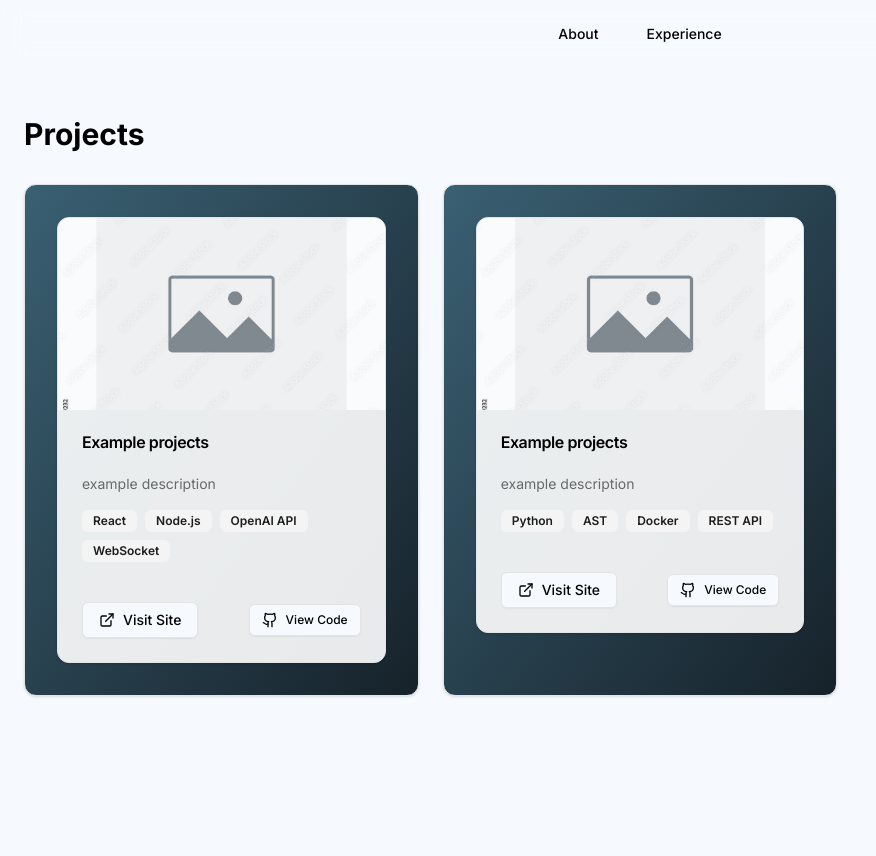
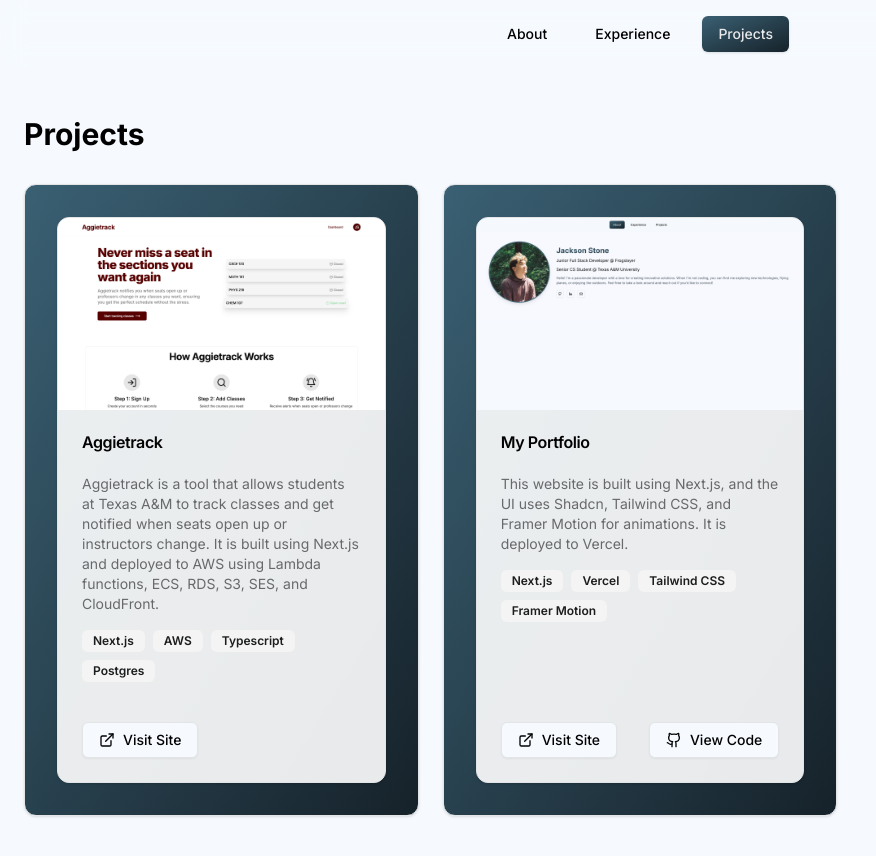
Before and after one commit to jacksors/portfolio, a Next.js app: page /projects in a window 1280 px wide. Shown: the top 856 px of the page, without its empty margins (0-876 px from the left). Before the commit the page ends 800 px from the top, so only its background shows below. Built offline with nearby package versions, Linux system fonts and the light colour scheme.

Commit message:
Projects

```diff
--- a/app/about/page.tsx
+++ b/app/about/page.tsx
@@ -2,12 +2,13 @@ import Image from "next/image";
 import { buttonVariants } from "@/components/ui/button";
 import { Github, Linkedin, Mail } from "lucide-react";
 import Link from "next/link";
+import headshotImage from "@/public/nature-me.png";
 
 const Page = () => {
   return (
     <div className="flex flex-col md:flex-row items-center gap-8">
       <Image
-        src="/nature-me.png"
+        src={headshotImage}
         alt="Developer's portrait"
         width={300}
         height={300}
--- a/app/experience/page.tsx
+++ b/app/experience/page.tsx
@@ -5,14 +5,18 @@ import {
   CardHeader,
   CardTitle,
 } from "@/components/ui/card";
-import Image from "next/image";
+import Image, { StaticImageData } from "next/image";
 import { Badge } from "@/components/ui/badge";
+import frogslayer from "@/public/frogslayer_logo.jpeg";
+import paycom from "@/public/paycom_logo.png";
+import casa from "@/public/casa_logo.jpeg";
+import ciso from "@/public/ciso_logo.jpeg";
 
 interface Experience {
   years: string[];
   title: string;
   company: string;
-  logo: string;
+  logo: StaticImageData;
   description?: string;
   achievements: string[];
   skills: string[];
@@ -23,7 +27,7 @@ const experiences: Experience[] = [
     years: ["November 2023 - May 2024", "September 2024 - Present"],
     title: "Junior Developer",
     company: "Frogslayer",
-    logo: "/frogslayer_logo.jpeg",
+    logo: frogslayer,
     description:
       "We partner with select clients to rapidly build, launch, and scale software products that create new revenue streams and sources of competitive advantage. Many of our clients are service-based, mid-market companies in compliance-heavy industries like legal, financial services, and healthcare. We help them fundamentally change their operating model to become a software-driven business, regularly creating new value for their customers and staying ahead of changing markets.",
     achievements: [
@@ -37,7 +41,7 @@ const experiences: Experience[] = [
     years: ["May 2024 - August 2024"],
     title: "Software Development Intern",
     company: "Paycom Payroll",
-    logo: "/paycom_logo.png",
+    logo: paycom,
     achievements: [
       "Developed a unified design portal using Next.js and PHP in collaboration with 7 other interns and a UI Design team, significantly enhancing cross-technology development across legacy PHP/jQuery and newer React systems.",
       "Leveraged personal expertise in Next.js to mentor team members, significantly boosting overall productivity and knowledge sharing.",
@@ -49,7 +53,7 @@ const experiences: Experience[] = [
     years: ["May 2023 - August 2023"],
     title: "Automation Developer",
     company: "CASA",
-    logo: "/casa_logo.jpeg",
+    logo: casa,
     achievements: [
       "Researched and developed a platform written in Go using the OpenAI API to enhance advanced search capabilities in internal documents, streamlining corporate training and customer service.",
       "Implemented embedding-based search functionality for efficient querying of internal documents, storing the embeddings in a PostgreSQL database.",
@@ -61,7 +65,7 @@ const experiences: Experience[] = [
     years: ["June 2022 - August 2022"],
     title: "Student Intern",
     company: "CISO Global",
-    logo: "/ciso_logo.jpeg",
+    logo: ciso,
     achievements: [
       "Collaborated with a Web 3.0 startup to integrate their API into a custom toolkit that can be utilized to help develop future applications requiring cryptographic timestamping of sensitive information on a blockchain.",
     ],
--- a/app/projects/page.tsx
+++ b/app/projects/page.tsx
@@ -8,20 +8,22 @@ import {
   CardHeader,
   CardTitle,
 } from "@/components/ui/card";
-import Image from "next/image";
+import Image, { StaticImageData } from "next/image";
 import { Badge } from "@/components/ui/badge";
 import { Button, buttonVariants } from "@/components/ui/button";
 import { ExternalLink, Github } from "lucide-react";
 import { FC, ReactNode, useMemo } from "react";
 import Link from "next/link";
 import { useToast } from "@/hooks/use-toast";
+import aggietrackImage from "@/public/aggietrack.png";
+import portfolioImage from "@/public/portfolio.png";
 
 interface Project {
   title: string;
   description: string;
-  image: string;
+  image: StaticImageData;
   website: FC<{ children: ReactNode }>;
-  github: string;
+  github?: string;
   technologies: string[];
 }
 
@@ -31,9 +33,27 @@ const Page = () => {
   const projects = useMemo(
     (): Project[] => [
       {
-        title: "Example projects",
-        description: "example description",
-        image: "/placeholder.jpg",
+        title: "Aggietrack",
+        description:
+          "Aggietrack is a tool that allows students at Texas A&M to track classes and get notified when seats open up or instructors change. " +
+          "It is built using Next.js and deployed to AWS using Lambda functions, ECS, RDS, S3, SES, and CloudFront.",
+        image: aggietrackImage,
+        website: ({ children }) => (
+          <Link
+            className={buttonVariants({ variant: "outline" })}
+            href="https://aggietrack.app/"
+            target="_blank"
+          >
+            {children}
+          </Link>
+        ),
+        technologies: ["Next.js", "AWS", "Typescript", "Postgres"],
+      },
+      {
+        title: "My Portfolio",
+        description:
+          "This website is built using Next.js, and the UI uses Shadcn, Tailwind CSS, and Framer Motion for animations. It is deployed to Vercel.",
+        image: portfolioImage,
         website: ({ children }) => (
           <Button
             variant="outline"
@@ -51,25 +71,8 @@ const Page = () => {
             {children}
           </Button>
         ),
-        github: "https://github.com/",
-        technologies: ["React", "Node.js", "OpenAI API", "WebSocket"],
-      },
-      {
-        title: "Example projects",
-        description: "example description",
-        image: "/placeholder.jpg",
-        website: ({ children }) => (
-          <Link
-            className={buttonVariants({ variant: "outline" })}
-            href="https://example.com/"
-            target="_blank"
-            rel="noopener noreferrer"
-          >
-            {children}
-          </Link>
-        ),
-        github: "https://github.com",
-        technologies: ["Python", "AST", "Docker", "REST API"],
+        github: "https://github.com/jacksors/portfolio",
+        technologies: ["Next.js", "Vercel", "Tailwind CSS", "Framer Motion"],
       },
     ],
     [toast],
@@ -78,7 +81,7 @@ const Page = () => {
   return (
     <>
       <h2 className="text-3xl font-bold mb-8">Projects</h2>
-      <div className="grid grid-cols-1 md:grid-cols-2 lg:grid-cols-3 gap-6">
+      <div className="grid grid-cols-1 md:grid-cols-2 xl:grid-cols-3 gap-6">
         {projects.map((project, index) => (
           <ProjectCard project={project} key={`project-${index}`} />
         ))}
@@ -89,18 +92,19 @@ const Page = () => {
 
 const ProjectCard = ({ project }: { project: Project }) => {
   return (
-    <Card className="overflow-hidden">
+    <Card className="overflow-hidden flex flex-col h-full">
       <Image
         src={project.image}
         alt={project.title}
         width={300}
         height={200}
-        className="w-full h-48 object-cover"
+        className="w-full h-48 object-top object-cover"
       />
+      <div className="flex flex-col flex-grow">
         <CardHeader>
           <CardTitle>{project.title}</CardTitle>
         </CardHeader>
-      <CardContent>
+        <CardContent className="flex-grow">
           <CardDescription className="mb-4">
             {project.description}
           </CardDescription>
@@ -112,20 +116,26 @@ const ProjectCard = ({ project }: { project: Project }) => {
             ))}
           </div>
         </CardContent>
-      <CardFooter className="flex justify-between">
+        <CardFooter className="flex justify-between mt-auto">
           <project.website>
             <ExternalLink className="mr-2 h-4 w-4" />
             Visit Site
           </project.website>
-        <Button variant="outline" size="sm" asChild>
-          <a href={project.github} target="_blank" rel="noopener noreferrer">
+          {project.github && (
+            <Button variant="outline" asChild>
+              <a
+                href={project.github}
+                target="_blank"
+                rel="noopener noreferrer"
+              >
                 <Github className="mr-2 h-4 w-4" />
                 View Code
               </a>
             </Button>
+          )}
         </CardFooter>
+      </div>
     </Card>
   );
 };
-
 export default Page;
--- a/components/ui/card.tsx
+++ b/components/ui/card.tsx
@@ -8,14 +8,14 @@ const Card = React.forwardRef<
 >(({ className, ...props }, ref) => (
   <div
     ref={ref}
-    className="rounded-xl border text-card-foreground shadow"
+    className="rounded-xl border text-card-foreground shadow p-8"
     style={{
       background: "var(--gradient)",
     }}
   >
     <div
       className={cn(
-        "rounded-xl border text-card-foreground bg-white/90 shadow m-8",
+        "rounded-xl border text-card-foreground bg-white/90 shadow h-full",
         className,
       )}
       {...props}
@@ -74,7 +74,7 @@ const CardFooter = React.forwardRef<
 >(({ className, ...props }, ref) => (
   <div
     ref={ref}
-    className={cn("flex items-center p-6 pt-0", className)}
+    className={cn("flex items-center p-6 pt-0 bottom-0", className)}
     {...props}
   />
 ));
--- a/lib/pages.ts
+++ b/lib/pages.ts
@@ -1,3 +1,3 @@
 export type Page = "about" | "experience" | "projects";
 
-export const pages: Page[] = ["about", "experience"];
+export const pages: Page[] = ["about", "experience", "projects"];
--- /dev/null
+++ b/loader.js
@@ -0,0 +1,5 @@
+function imageLoader({ src }) {
+  return `${src}`;
+}
+
+module.exports = imageLoader;
--- a/next.config.mjs
+++ b/next.config.mjs
@@ -1,4 +1,10 @@
 /** @type {import('next').NextConfig} */
-const nextConfig = {};
+const nextConfig = {
+  output: "export",
+  images: {
+    loader: "custom",
+    loaderFile: "./loader.js",
+  },
+};
 
 export default nextConfig;
```
Also changed, not shown: public/aggietrack.png (added), public/portfolio.png (added). Lines whose indentation alone changed are shown as unchanged.
